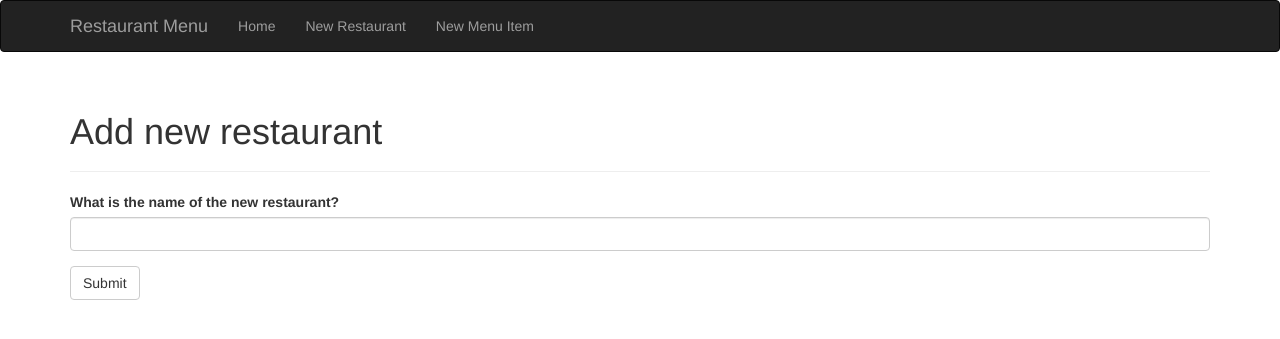
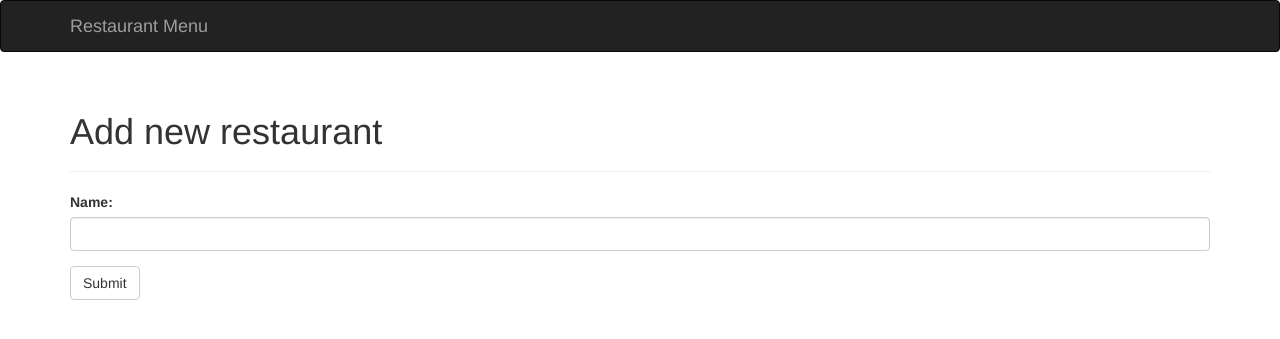
Before and after one commit to lukxchr/fs_final_project, a Flask app: page /restaurant/new/ in a window 1280 px wide. Shown: the top 339 px of the page. Run offline with Flask 2, Linux system fonts and the light colour scheme; some libraries are stand-ins or nearby versions.

Commit message:
Change restaurant forms & cleanup

```diff
--- a/forms.py
+++ b/forms.py
@@ -2,21 +2,24 @@ from flask.ext.wtf import Form
 from wtforms import StringField, SubmitField, DecimalField, SelectField
 from wtforms.validators import Required
 
-class NewRestaurantForm(Form):
-	name = StringField('What is the name of the new restaurant?', validators=[Required()])
-	submit = SubmitField('Submit')
+# class NewRestaurantForm(Form):
+# 	name = StringField('What is the name of the new restaurant?', validators=[Required()])
+# 	submit = SubmitField('Submit')
 
-class EditRestaurantForm(Form):
-	name = StringField('New name:', validators=[Required()])
+# class EditRestaurantForm(Form):
+# 	name = StringField('New name:', validators=[Required()])
+# 	submit = SubmitField('Submit')
+
+
+class RestaurantForm(Form):
+	name = StringField('Name:', validators=[Required()])
 	submit = SubmitField('Submit')
 
 class MenuItemForm(Form):
-	#{'name':'Cheese Pizza', 'description':'made with fresh cheese', 'price':'$5.99','course' :'Entree', 'id':'1'}
 	name = StringField('Name', validators=[Required()])
 	description = StringField('Description', validators=[Required()])
 	price = DecimalField('Price', validators=[Required()])
 	course = SelectField('Course', choices=[('entree', 'Entree'),
 		('dessert', 'Dessert'), ('beverage', 'Beverage'),
 		('appetizer', 'Appetizer'), ('main_course', 'Main course')])
-	#language = SelectField(u'Programming Language', choices=[('cpp', 'C++'), ('py', 'Python'), ('text', 'Plain Text')])
 	submit = SubmitField('Submit')
--- a/main.py
+++ b/main.py
@@ -37,32 +37,31 @@ def showRestaurants():
 
 @app.route('/restaurant/new/', methods=['GET', 'POST'])
 def newRestaurant():
-	form = NewRestaurantForm()
+	form = RestaurantForm()
 	if form.validate_on_submit():
 		name = form.name.data
 		#add new restaurant with specified name to the db
 		new_restaurant = Restaurant(name=name)
 		db.session.add(new_restaurant)
 		db.session.commit()
-		flash('added restaurant %s' % name)
+		flash('New Restaurant Created')
 		#form.name.data = ''
 		#session['name'] = name
-		return redirect(url_for('newRestaurant'))
+		return redirect(url_for('showRestaurants'))
 	return render_template('newrestaurant.html', form=form)
 	#return 'create new restaurant'
 
 @app.route('/restaurant/<int:restaurant_id>/edit/', methods=['GET', 'POST'])
 def editRestaurant(restaurant_id):
-	form = EditRestaurantForm()
 	restaurant = Restaurant.query.filter_by(id=restaurant_id).first()
+	form = RestaurantForm(name = restaurant.name)
 	if form.validate_on_submit():
-		print 'in'
 		name = form.name.data
 		restaurant.name = name
 		db.session.add(restaurant)
 		db.session.commit()
-		flash('changed name to %s' % name)
-		return redirect(url_for('editRestaurant', restaurant_id=restaurant_id))
+		flash('Restaurant Successfully Edited')
+		return redirect(url_for('showRestaurants'))
 	return render_template('editrestaurant.html', restaurant=restaurant, form=form)
 
 @app.route('/restaurant/<int:restaurant_id>/delete/', methods=['GET', 'POST'])
--- a/templates/base.html
+++ b/templates/base.html
@@ -1,6 +1,7 @@
 {% extends "bootstrap/base.html" %}
 
-{% block title %}Restaurant Menu{% endblock %}
+{% block title %}
+{% endblock %}
 
 {% block navbar %}
 <div class="navbar navbar-inverse" role="navigation">
@@ -16,9 +17,9 @@
         </div>
         <div class="navbar-collapse collapse">
             <ul class="nav navbar-nav">
-                <li><a href="/">Home</a></li>
-                <li><a href="{{ url_for('newRestaurant') }}">New Restaurant</a></li>
-                <li><a href="/">New Menu Item</a></li>
+                <li><a href="/"></a></li>
+                <li><a href="/"></a></li>
+                <li><a href="/"></a></li>
             </ul>
         </div>
     </div>
--- a/templates/editrestaurant.html
+++ b/templates/editrestaurant.html
@@ -1,7 +1,7 @@
 {% extends "base.html" %}
 {% import "bootstrap/wtf.html" as wtf %}
 
-{% block title %}Index{% endblock %}
+{% block title %}Edit Restaurant{% endblock %}
 {% block head %}
 	{{ super() }}
 	<style>
@@ -12,11 +12,9 @@
 	{{ super() }}
 {% endblock %}
 
-
-
 {% block page_content %}
 <div class="page-header">
-    <h1>Edit existing restaurant with name {{ restaurant.name }}</h1>
+    <h1>Edit existing restaurant '{{ restaurant.name }}'</h1>
 </div>
 {{ wtf.quick_form(form) }}
 {% endblock %}
--- a/templates/newrestaurant.html
+++ b/templates/newrestaurant.html
@@ -1,7 +1,7 @@
 {% extends "base.html" %}
 {% import "bootstrap/wtf.html" as wtf %}
 
-{% block title %}Index{% endblock %}
+{% block title %}New Restaurant{% endblock %}
 {% block head %}
 	{{ super() }}
 	<style>
@@ -12,8 +12,6 @@
 	{{ super() }}
 {% endblock %}
 
-
-
 {% block page_content %}
 <div class="page-header">
     <h1>Add new restaurant</h1>
```
Also changed, not shown: templates/restaurants.html (+5 -4 lines).
